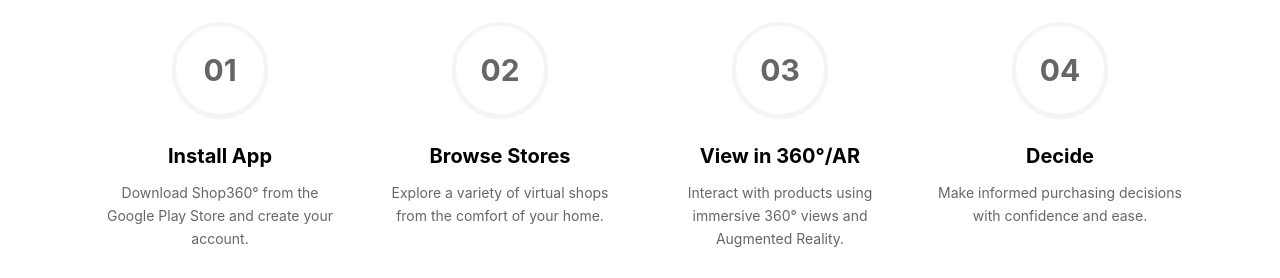
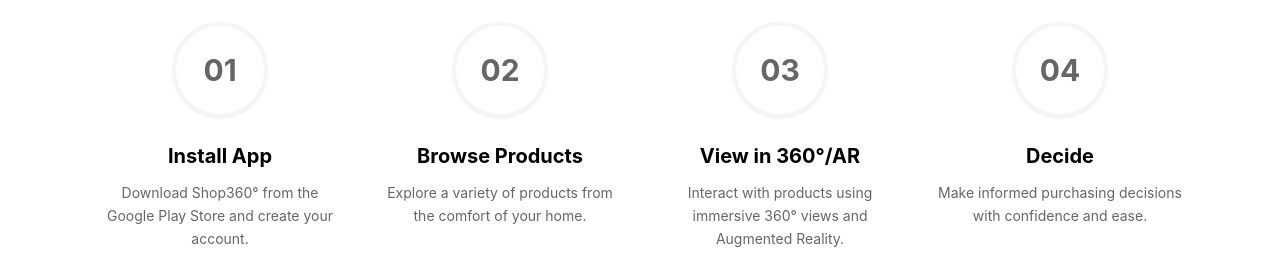
Before and after one commit to 70131514/Shop360-Website, a React (Vite) app: page / in a window 1280 px wide. Shown: the part 4072-4350 px from the top of the page. Built offline with nearby package versions, Linux system fonts and the light colour scheme.

Commit message:
Feat: Introduced new UI elements

```diff
--- a/src/components/HowItWorks.tsx
+++ b/src/components/HowItWorks.tsx
@@ -6,8 +6,8 @@
   description: 'Download Shop360° from the Google Play Store and create your account.'
 }, {
   number: '02',
-  title: 'Browse Stores',
-  description: 'Explore a variety of virtual shops from the comfort of your home.'
+  title: 'Browse Products',
+  description: 'Explore a variety of products from the comfort of your home.'
 }, {
   number: '03',
   title: 'View in 360°/AR',
```
